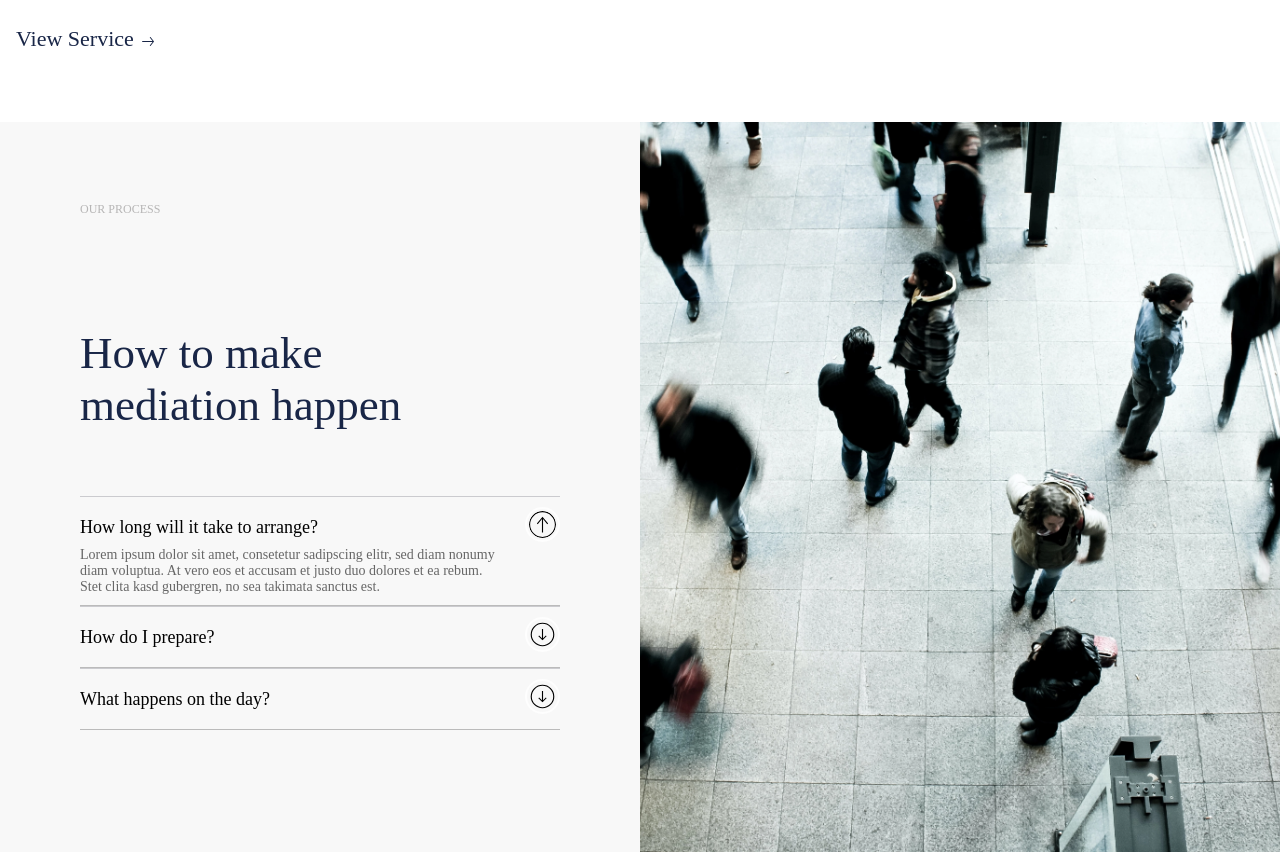
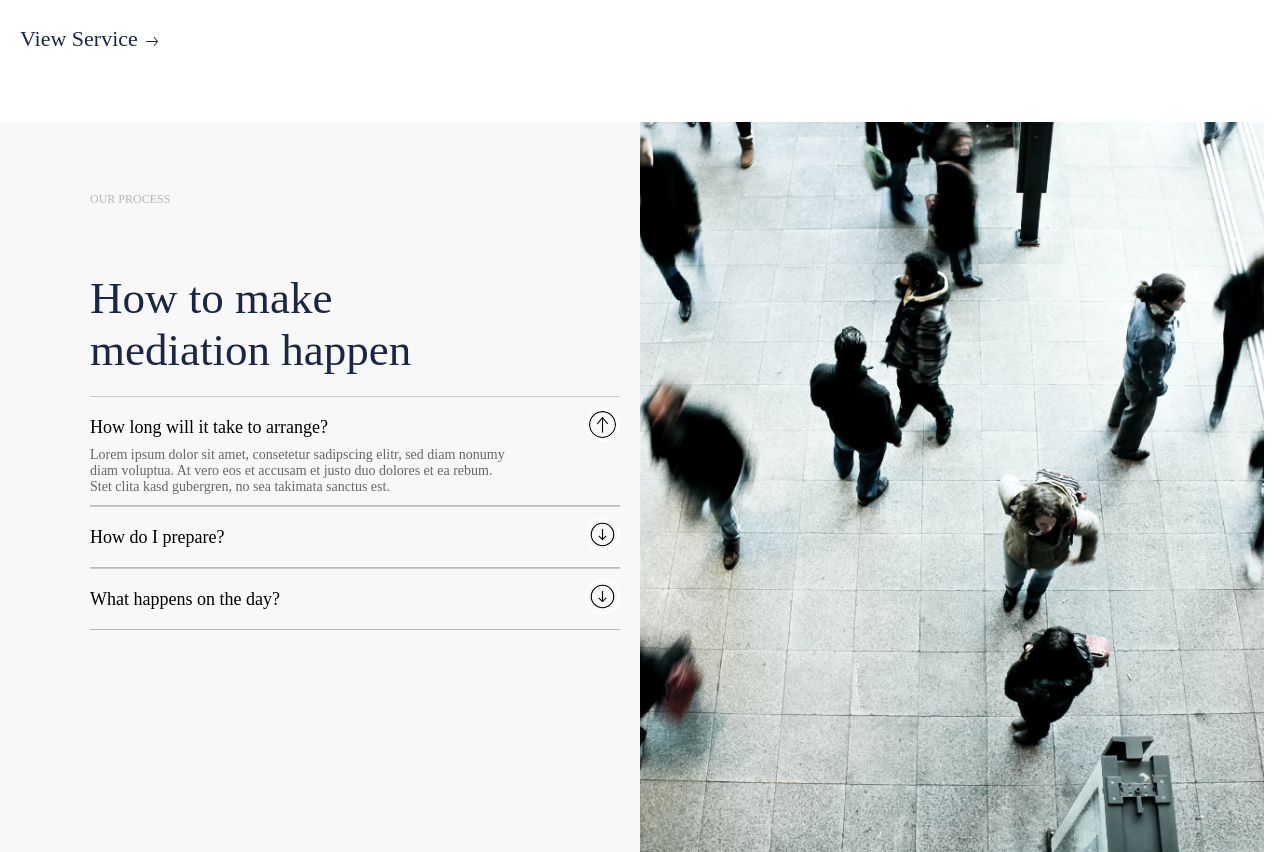
Before and after one commit to Nayanvavadiya/Project, a plain HTML site: page index.html in a window 1280 px wide. Shown: the part 1820-2672 px from the top of the page. Drawn offline with nearby package versions, Linux system fonts and the light colour scheme; a web font is replaced by a local one.

Commit message:
Add files via upload

```diff
--- a/assets/css/style.css
+++ b/assets/css/style.css
@@ -22,7 +22,7 @@ body {
 
 .container {
     max-width: 1440px;
-    padding: 0 16px;
+    padding: 0 20px;
     width: 100%;
     margin: 0 auto;
     height: 100%;
@@ -313,11 +313,13 @@ body {
     background-color: #F8F8F8;
     height: 100%;
     top: 0%;
-    padding: 80px;
+
 }
 
 .mediation-text {
     align-items: center;
+    padding-left: 90px;
+    padding-top: 70px;
 }
 
 .head-text {
@@ -327,12 +329,12 @@ body {
 }
 
 .big-textofM {
-    margin-top: 110px;
+    margin-top: 65px;
     font-size: 45px;
     font-weight: 300;
     color: #192647;
     padding-bottom: 20px;
-    margin-bottom: 45px;
+
 }
 
 .faq {
@@ -383,6 +385,7 @@ body {
     width: 100%;
     height: 100%;
     object-fit: cover;
+    padding-right: 16px;
 }
 
 .right-section{
@@ -487,7 +490,7 @@ body {
 
 
 .third-party-text{
-    padding: 120px 80px;
+    padding: 120px 0px;
 }
 
 .third-party-para {
```
